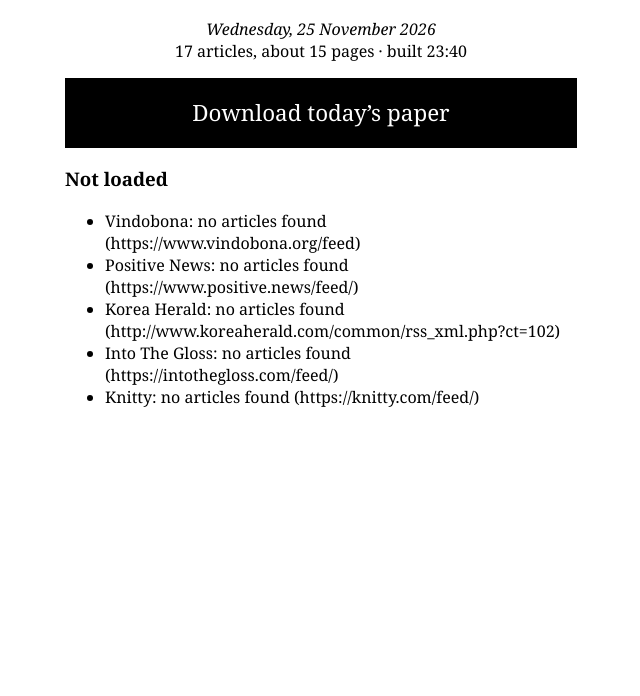
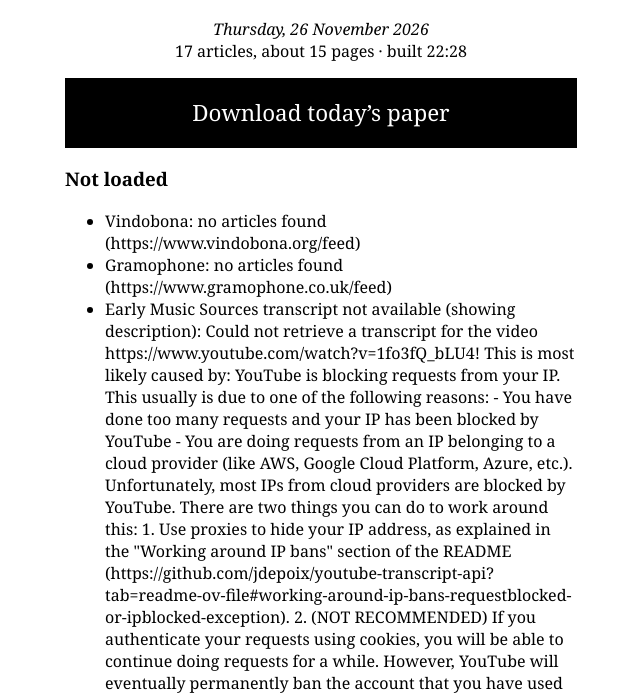
Before and after one commit to HKorbar/morgenzeitung, a plain HTML site: page docs/index.html in a window 1280 px wide. Shown: the part 99-795 px from the top of the page, without its empty margins (319-959 px from the left). Drawn offline with Linux system fonts and the light colour scheme.

Commit message:
Zeitung 2026-11-26

```diff
--- a/docs/index.html
+++ b/docs/index.html
@@ -7,6 +7,17 @@ h1{text-align:center;border-top:4px double #000;border-bottom:4px double #000;pa
 a.big{display:block;padding:1.2rem;background:#000;color:#fff;text-align:center;
 font-size:1.4rem;text-decoration:none}</style></head>
 <body><h1>Helga’s Morning Paper</h1>
-<p style="text-align:center"><i>Wednesday, 25 November 2026</i><br>17 articles, about 15 pages · built 23:40</p>
+<p style="text-align:center"><i>Thursday, 26 November 2026</i><br>17 articles, about 15 pages · built 22:28</p>
 <a class="big" href="morgenzeitung.epub">Download today’s paper</a>
-<h3>Not loaded</h3><ul><li>Vindobona: no articles found (https://www.vindobona.org/feed)</li><li>Positive News: no articles found (https://www.positive.news/feed/)</li><li>Korea Herald: no articles found (http://www.koreaherald.com/common/rss_xml.php?ct=102)</li><li>Into The Gloss: no articles found (https://intothegloss.com/feed/)</li><li>Knitty: no articles found (https://knitty.com/feed/)</li></ul></body></html>
+<h3>Not loaded</h3><ul><li>Vindobona: no articles found (https://www.vindobona.org/feed)</li><li>Gramophone: no articles found (https://www.gramophone.co.uk/feed)</li><li>Early Music Sources transcript not available (showing description):
+Could not retrieve a transcript for the video https://www.youtube.com/watch?v=1fo3fQ_bLU4! This is most likely caused by:
+
+YouTube is blocking requests from your IP. This usually is due to one of the following reasons:
+- You have done too many requests and your IP has been blocked by YouTube
+- You are doing requests from an IP belonging to a cloud provider (like AWS, Google Cloud Platform, Azure, etc.). Unfortunately, most IPs from cloud providers are blocked by YouTube.
+
+There are two things you can do to work around this:
+1. Use proxies to hide your IP address, as explained in the &quot;Working around IP bans&quot; section of the README (https://github.com/jdepoix/youtube-transcript-api?tab=readme-ov-file#working-around-ip-bans-requestblocked-or-ipblocked-exception).
+2. (NOT RECOMMENDED) If you authenticate your requests using cookies, you will be able to continue doing requests for a while. However, YouTube will eventually permanently ban the account that you have used to authenticate with! So only do this if you don&#x27;t mind your account being banned!
+
+If you are sure that the described cause is not responsible for this error and that a transcript should be retrievable, please create an issue at https://github.com/jdepoix/youtube-transcript-api/issues. Please add which version of youtube_transcript_api you are using and provide the information needed to replicate the error. Also make sure that there are no open issues which already describe your problem!</li><li>Korea Herald: no articles found (http://www.koreaherald.com/common/rss_xml.php?ct=102)</li><li>Knitty: no articles found (https://knitty.com/feed/)</li></ul></body></html>
```
Also changed, not shown: 1 other file.
